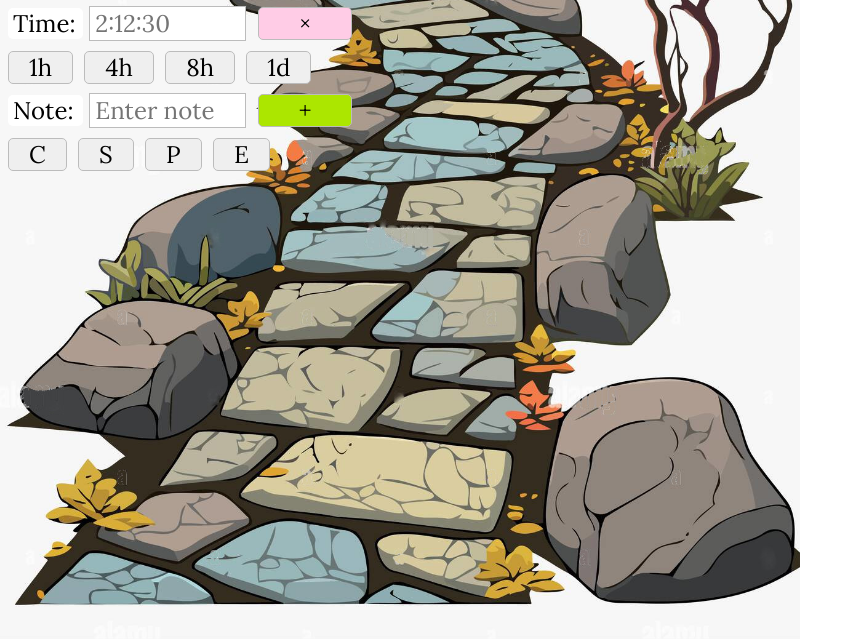
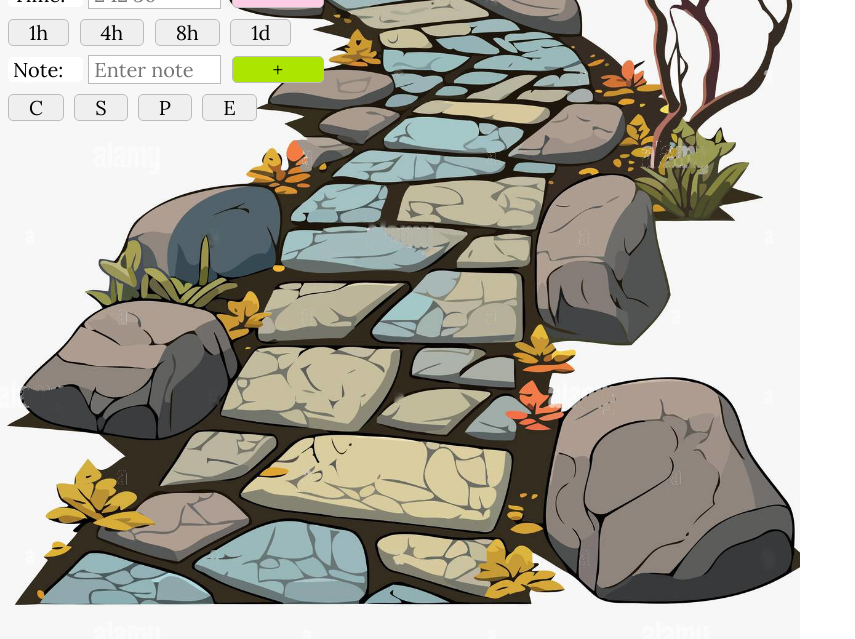
Before and after one commit to shirha/foe, a plain HTML site: page index.html in a window 1280 px wide. Shown: the part 161-800 px from the top of the page, without its empty margins (0-855 px from the left). Drawn offline with Linux system fonts and the light colour scheme.

Commit message:
initial commit

```diff
--- a/index.html
+++ b/index.html
@@ -32,7 +32,7 @@
     padding: 0 5px;}
   *:not(h1) {
     font-family: "Lora";
-    font-size: 24px;}
+    font-size: 20px;}
   button {
     padding: 0 20px;
     margin: 10px 5px 0 0;
```
